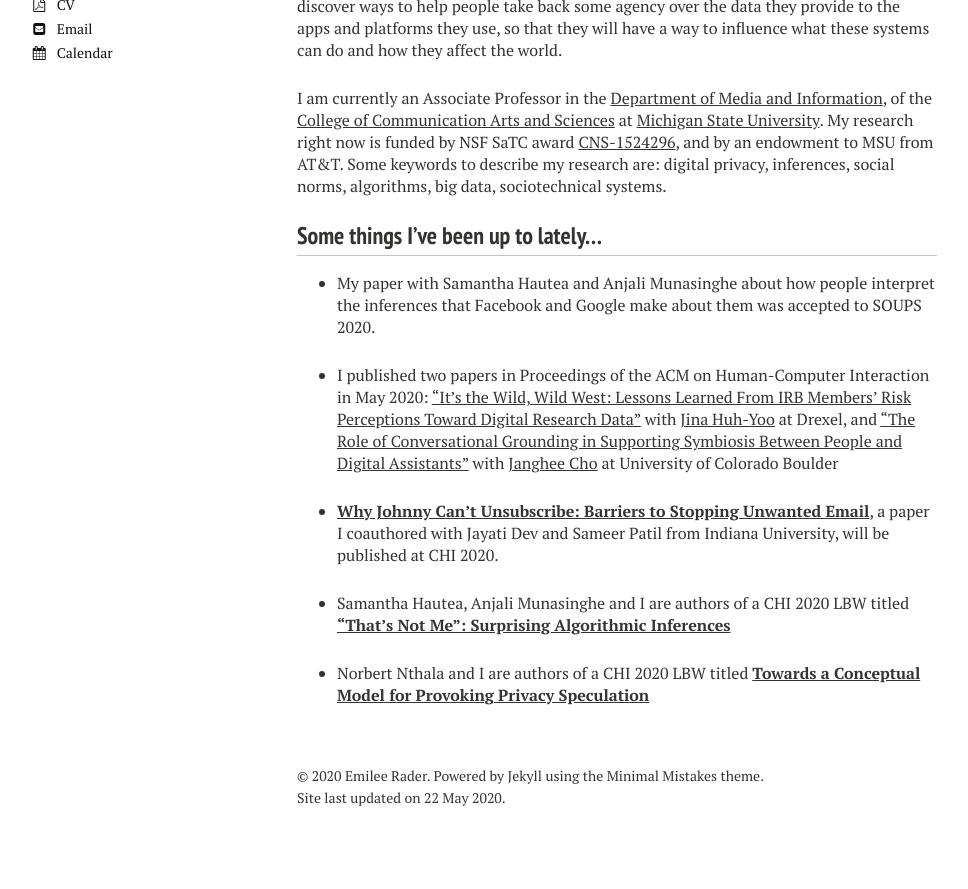
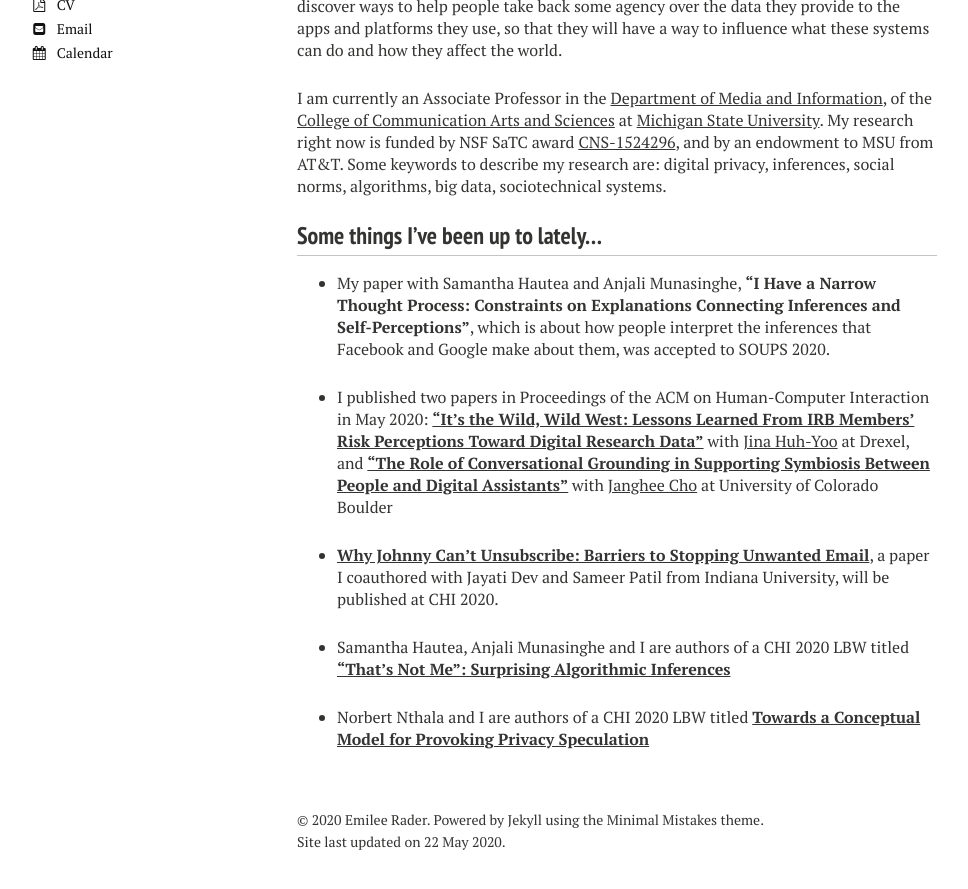
Before and after one commit to bierdoctor/bierdoctor.github.io, a Jekyll site: the page built from index.md, in a window 1280 px wide and 900 px high, scrolled down 667 px. Shown: the top 889 px of the window, without its empty margins (23-991 px from the left). Built offline with Jekyll 4.4.1, drawn with Linux system fonts in a browser that asks for light colours; nearby versions of some CDN libraries; before the commit the page ends 1523 px from its top, so only the background shows below that.

Commit message:
making paper titles bold

```diff
--- a/index.md
+++ b/index.md
@@ -14,9 +14,9 @@
 
 ### Some things I've been up to lately...
 
-- My paper with Samantha Hautea and Anjali Munasinghe about how people interpret the inferences that Facebook and Google make about them was accepted to SOUPS 2020.
+- My paper with Samantha Hautea and Anjali Munasinghe, **“I Have a Narrow Thought Process: Constraints on Explanations Connecting Inferences and Self-Perceptions”**, which is about how people interpret the inferences that Facebook and Google make about them, was accepted to SOUPS 2020.
 
-- I published two papers in Proceedings of the ACM on Human-Computer Interaction in May 2020: [“It’s the Wild, Wild West: Lessons Learned From IRB Members’ Risk Perceptions Toward Digital Research Data”](http://emileerader.com/papers/huh-yoo_rader_cscw20.pdf) with [Jina Huh-Yoo](http://jinahuhyoo.com/) at Drexel, and [“The Role of Conversational Grounding in Supporting Symbiosis Between People and Digital Assistants”](http://emileerader.com/papers/cho_rader_cscw20.pdf) with [Janghee Cho](https://www.colorado.edu/cmci/people/graduate-students/information-science/janghee-cho) at University of Colorado Boulder
+- I published two papers in Proceedings of the ACM on Human-Computer Interaction in May 2020: [**“It’s the Wild, Wild West: Lessons Learned From IRB Members’ Risk Perceptions Toward Digital Research Data”**](http://emileerader.com/papers/huh-yoo_rader_cscw20.pdf) with [Jina Huh-Yoo](http://jinahuhyoo.com/) at Drexel, and [**“The Role of Conversational Grounding in Supporting Symbiosis Between People and Digital Assistants”**](http://emileerader.com/papers/cho_rader_cscw20.pdf) with [Janghee Cho](https://www.colorado.edu/cmci/people/graduate-students/information-science/janghee-cho) at University of Colorado Boulder
 
 - [**Why Johnny Can’t Unsubscribe: Barriers to Stopping Unwanted Email**](http://emileerader.com/papers/unsubscribing.pdf), a paper I coauthored with Jayati Dev and Sameer Patil from Indiana University, will be published at CHI 2020.
 
```
